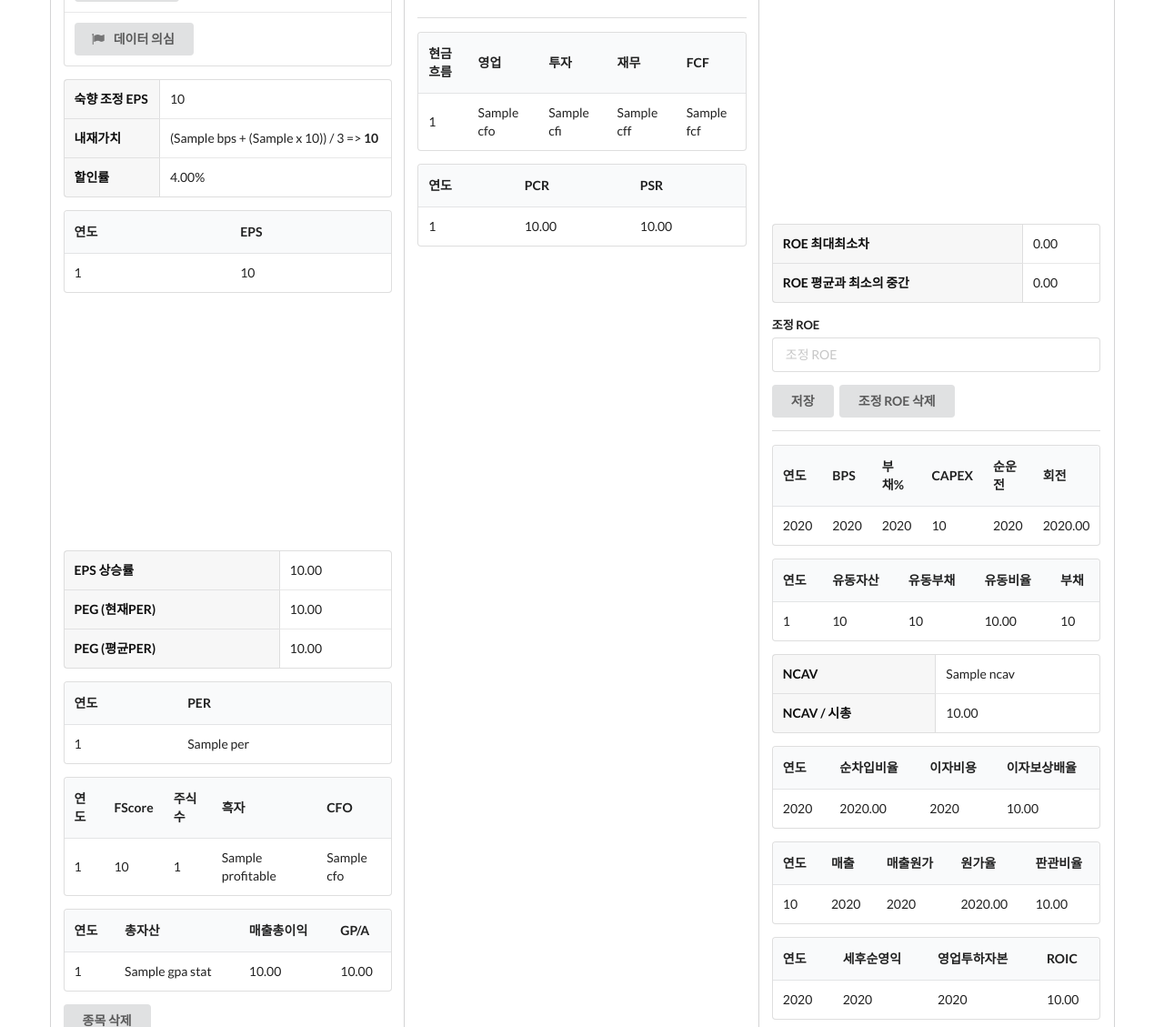
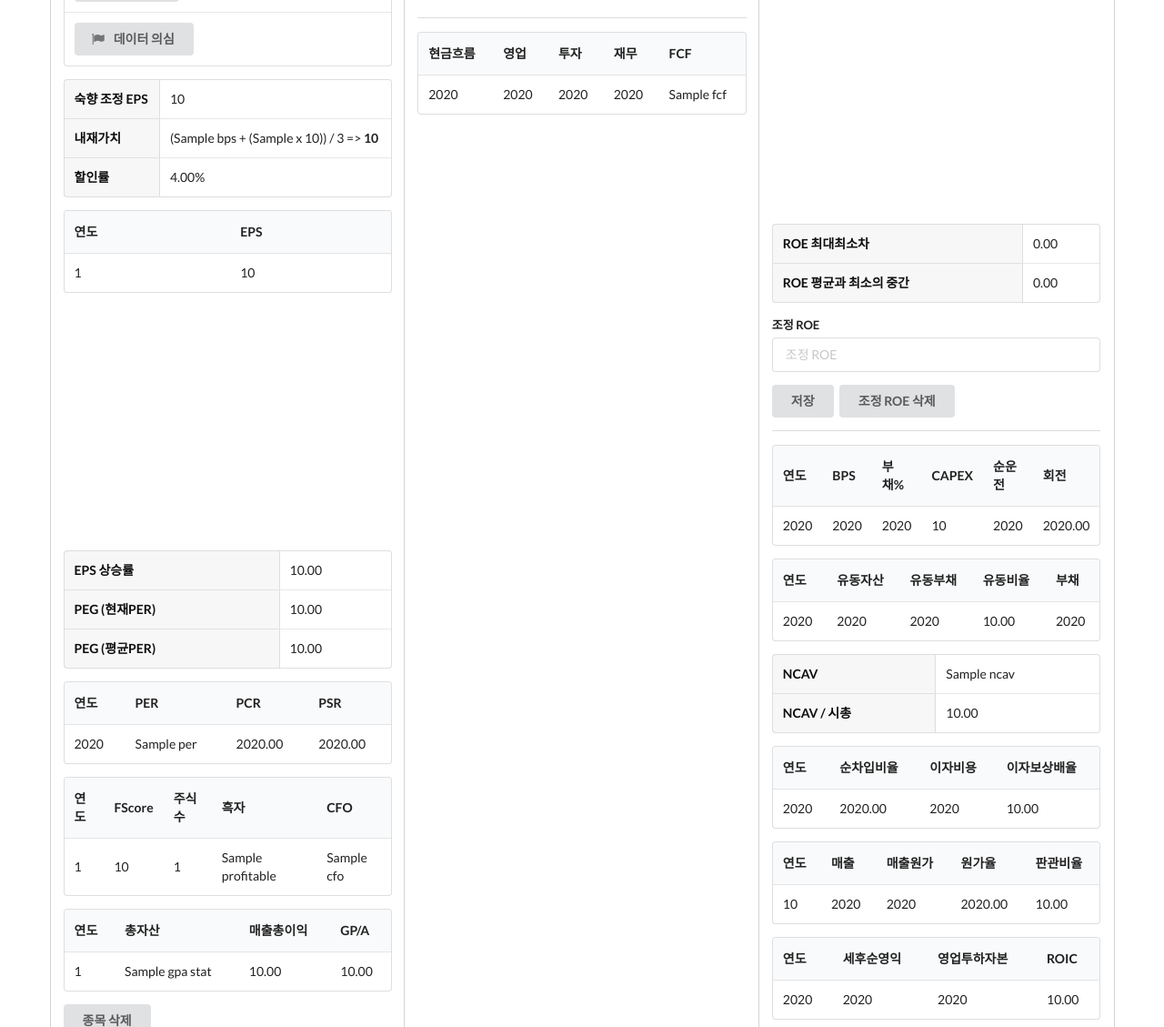
Before and after one commit to 0hoo/snowball, a Flask app: template templates/stock_detail.html in a window 1280 px wide. Shown: the part 848-1977 px from the top of the page at 91% size. Run offline with Flask 2, Linux system fonts and the light colour scheme; the template is opened without the code that fills it: most values are stand-ins (such as "Sample title", 1, 10 or a date in 2020); a map, chart or similar area stays blank; some libraries are stand-ins or nearby versions.

Commit message:
zip으로 루프도는 코드들 제거, PCR/PSR테이블 PER에 병합

```diff
--- a/db.py
+++ b/db.py
@@ -370,10 +370,6 @@ class Stock(UserDict):
     def future_bps(self) -> int:
         return self.calc_future_bps(FUTURE)
 
-    # @property
-    # def other_year_stat(self):
-    #     return zip(self.year_stat('BPSs'), self.year_stat('DEPTs'), self.year_stat('CAPEXs'))
-
     @property
     def BPSs(self):
         return self.year_stat('BPSs')
@@ -383,16 +379,24 @@ class Stock(UserDict):
         return self.year_stat('DEPTs')
 
     @property
-    def FCF_stat(self):
-        return zip(self.year_stat('CFOs'), self.year_stat('CFIs'), self.year_stat('CFFs'), self.year_stat('FCFs'))
+    def CFOs(self):
+        return self.year_stat('CFOs')
+
+    @property
+    def CFIs(self):
+        return self.year_stat('CFIs')
+
+    @property
+    def CFFs(self):
+        return self.year_stat('CFFs')
+
+    @property
+    def FCFs(self):
+        return self.year_stat('FCFs')
 
     @property
     def FCF_surplus_years(self):
         return len([v for v in self.year_stat('FCFs', exclude_future=True) if v[1] > 0])
-
-    @property
-    def PCR_stat(self):
-        return zip(self.get('PCRs', []), self.get('PSRs', []))
 
     @property
     def is_five_years_record_low(self):
@@ -454,10 +458,6 @@ class Stock(UserDict):
             return 0
         last_year = [c[1] for c in self.current_ratio if c[0] == LAST_YEAR]
         return last_year[0] if last_year else 0
-
-    @property
-    def current_ratio_stat(self):
-        return zip(self.current_assets, self.current_liability, self.current_ratio, self.total_liability)
 
     @property
     def NCAV(self):
--- a/templates/stock_detail.html
+++ b/templates/stock_detail.html
@@ -248,16 +248,24 @@ function lineChart(elementId, label, labels, data, color) {
                     <tr>
                         <th>연도</th>
                         <th>PER</th>
+                        <th>PCR</th>
+                        <th>PSR</th>
                     </tr>
                 </thead>
                 <tbody>
-                    {% for per in stock.pers %}
+                    {% for year, per in stock.pers %}
                     <tr>
                         <td {% if loop.index0 == stock.last_year_index %}class="positive"{% endif %}>
-                            {{per.0}}
+                            {{year}}
                         </td>
                         <td>
-                            {{per.1}}
+                            {{per}}
+                        </td>
+                        <td>
+                            {{'%.2f'|format(stock.value_by_year('PCRs', year) or 0)}}
+                        </td>
+                        <td>
+                            {{'%.2f'|format(stock.value_by_year('PSRs', year) or 0)}}
                         </td>
                     </tr>
                     {% endfor %}
@@ -557,46 +565,22 @@ function lineChart(elementId, label, labels, data, color) {
                     </tr>
                 </thead>
                 <tbody>
-                    {% for cfo, cfi, cff, fcf in stock.FCF_stat %}
+                    {% for year, fcf in stock.FCFs %}
                     <tr>
                         <td>
-                            {{cfo.0}}
+                            {{year}}
                         </td>
                         <td>
-                            {{cfo.1}}
+                            {{stock.value_by_year('CFOs', year)}}
                         </td>
                         <td>
-                            {{cfi.1}}
+                            {{stock.value_by_year('CFIs', year)}}
                         </td>
                         <td>
-                            {{cff.1}}
+                            {{stock.value_by_year('CFFs', year)}}
                         </td>
                         <td>
-                            {{fcf.1}}
-                        </td>
-                    </tr>
-                    {% endfor %}
-                </tbody>
-            </table>
-            <table class="ui table">
-                <thead>
-                    <tr>
-                        <th>연도</th>
-                        <th>PCR</th>
-                        <th>PSR</th>
-                    </tr>
-                </thead>
-                <tbody>
-                    {% for pcr, psr in stock.PCR_stat %}
-                    <tr>
-                        <td>
-                            {{pcr.0}}
-                        </td>
-                        <td>
-                            {% if pcr.1 %}{{ '%.2f'|format(pcr.1) }}{% endif %}
-                        </td>
-                        <td>
-                            {% if psr.1 %}{{ '%.2f'|format(psr.1) }}{% endif %}
+                            {{fcf}}
                         </td>
                     </tr>
                     {% endfor %}
@@ -787,13 +771,13 @@ function lineChart(elementId, label, labels, data, color) {
                     </tr>
                 </thead>
                 <tbody>
-                    {% for current_asset, current_liability, current_ratio, total_liability in stock.current_ratio_stat %}
+                    {% for year, current_ratio in stock.current_ratio %}
                     <tr>
-                        <td>{{current_asset.0}}</td>
-                        <td>{{current_asset.1|int}}</td>
-                        <td>{{current_liability.1|int}}</td>
-                        <td>{{ '%.2f'|format(current_ratio.1) }}</td>
-                        <td>{{total_liability.1|int}}</td>
+                        <td>{{year}}</td>
+                        <td>{{stock.value_by_year('current_assets', year)|int}}</td>
+                        <td>{{stock.value_by_year('current_liability', year)|int}}</td>
+                        <td>{{ '%.2f'|format(current_ratio) }}</td>
+                        <td>{{stock.value_by_year('total_liability', year)|int}}</td>
                     </tr>
                     {% endfor %}
                 </tbody>
```
